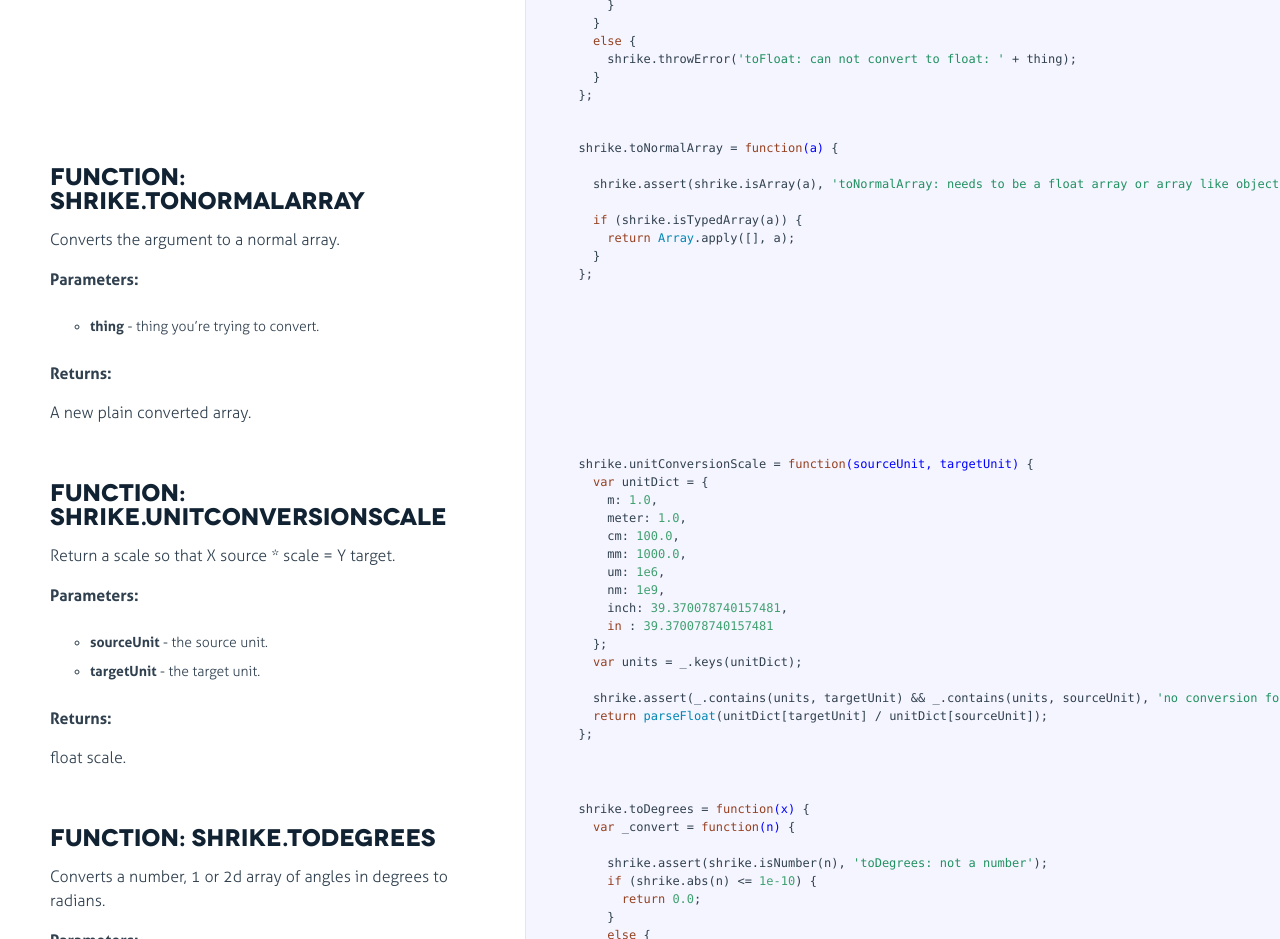
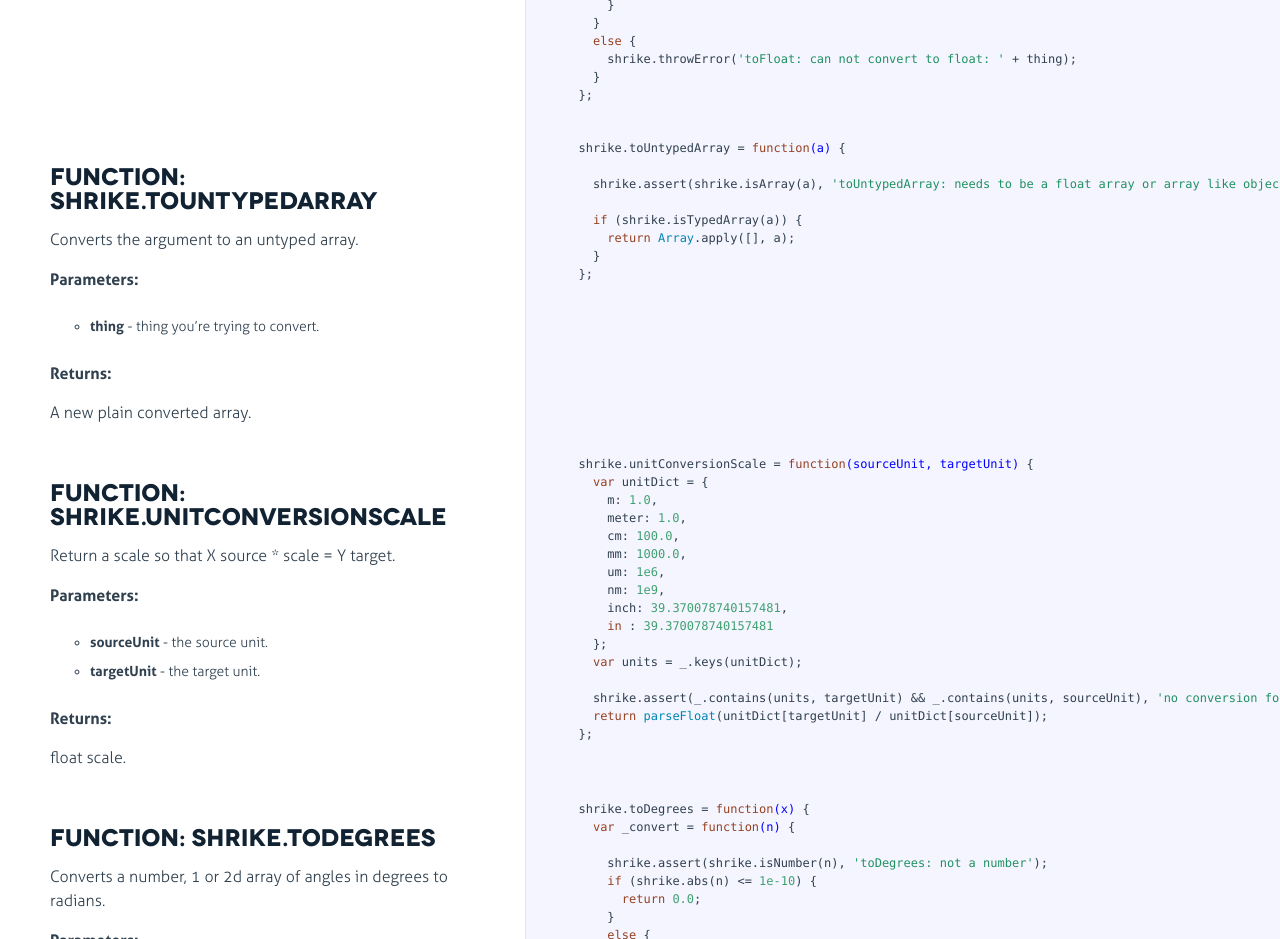
Before and after one commit to Stonelinks/shrike, a website: page docs/shrike.html in a window 1280 px wide. Shown: the part 4320-5259 px from the top of the page. Drawn offline with Linux system fonts and the light colour scheme.

Commit message:
toNormalArray --> toUntypedArray

```diff
--- a/docs/shrike.html
+++ b/docs/shrike.html
@@ -30,7 +30,7 @@
               <p>shrike - v0.0.1</p>
 <p><a href="https://github.com/Stonelinks/shrike">https://github.com/Stonelinks/shrike</a></p>
 <p>A fast and easy to use vector and matrix library</p>
-<p>Copyright (c)2014 - Lucas Doyle <a href="&#109;&#97;&#x69;&#108;&#x74;&#x6f;&#58;&#108;&#x75;&#x63;&#x61;&#115;&#x2e;&#x70;&#x2e;&#100;&#x6f;&#x79;&#108;&#x65;&#x40;&#103;&#109;&#97;&#x69;&#108;&#46;&#99;&#x6f;&#x6d;">&#108;&#x75;&#x63;&#x61;&#115;&#x2e;&#x70;&#x2e;&#100;&#x6f;&#x79;&#108;&#x65;&#x40;&#103;&#109;&#97;&#x69;&#108;&#46;&#99;&#x6f;&#x6d;</a></p>
+<p>Copyright (c)2014 - Lucas Doyle <a href="&#109;&#x61;&#x69;&#108;&#x74;&#111;&#x3a;&#x6c;&#117;&#x63;&#x61;&#115;&#x2e;&#x70;&#46;&#x64;&#x6f;&#x79;&#x6c;&#101;&#x40;&#103;&#x6d;&#x61;&#105;&#108;&#x2e;&#99;&#x6f;&#x6d;">&#x6c;&#117;&#x63;&#x61;&#115;&#x2e;&#x70;&#46;&#x64;&#x6f;&#x79;&#x6c;&#101;&#x40;&#103;&#x6d;&#x61;&#105;&#108;&#x2e;&#99;&#x6f;&#x6d;</a></p>
 <p>Distributed under MIT license</p>
 
             </div>
@@ -495,8 +495,8 @@ define([<span class="hljs-string">'underscore'</span>, <span class="hljs-string"
               <div class="pilwrap ">
                 <a class="pilcrow" href="#section-20">&#182;</a>
               </div>
-              <h2 id="function-shrike-tonormalarray">Function: shrike.toNormalArray</h2>
-<p>Converts the argument to a normal array.</p>
+              <h2 id="function-shrike-tountypedarray">Function: shrike.toUntypedArray</h2>
+<p>Converts the argument to an untyped array.</p>
 <p><strong>Parameters:</strong></p>
 <ul>
 <li><strong>thing</strong> - thing you’re trying to convert.</li>
@@ -506,9 +506,9 @@ define([<span class="hljs-string">'underscore'</span>, <span class="hljs-string"
 
             </div>
 
-            <div class="content"><div class='highlight'><pre>  shrike.toNormalArray = <span class="hljs-function"><span class="hljs-keyword">function</span><span class="hljs-params">(a)</span> {</span>
-
-    shrike.assert(shrike.isArray(a), <span class="hljs-string">'toNormalArray: needs to be a float array or array like object: '</span> + a);
+            <div class="content"><div class='highlight'><pre>  shrike.toUntypedArray = <span class="hljs-function"><span class="hljs-keyword">function</span><span class="hljs-params">(a)</span> {</span>
+
+    shrike.assert(shrike.isArray(a), <span class="hljs-string">'toUntypedArray: needs to be a float array or array like object: '</span> + a);
 
     <span class="hljs-keyword">if</span> (shrike.isTypedArray(a)) {
       <span class="hljs-keyword">return</span> <span class="hljs-built_in">Array</span>.apply([], a);
```
Also changed, not shown: shrike.js (+6 -6 lines), src/converters.js (+4 -4 lines), shrike.min.js.
